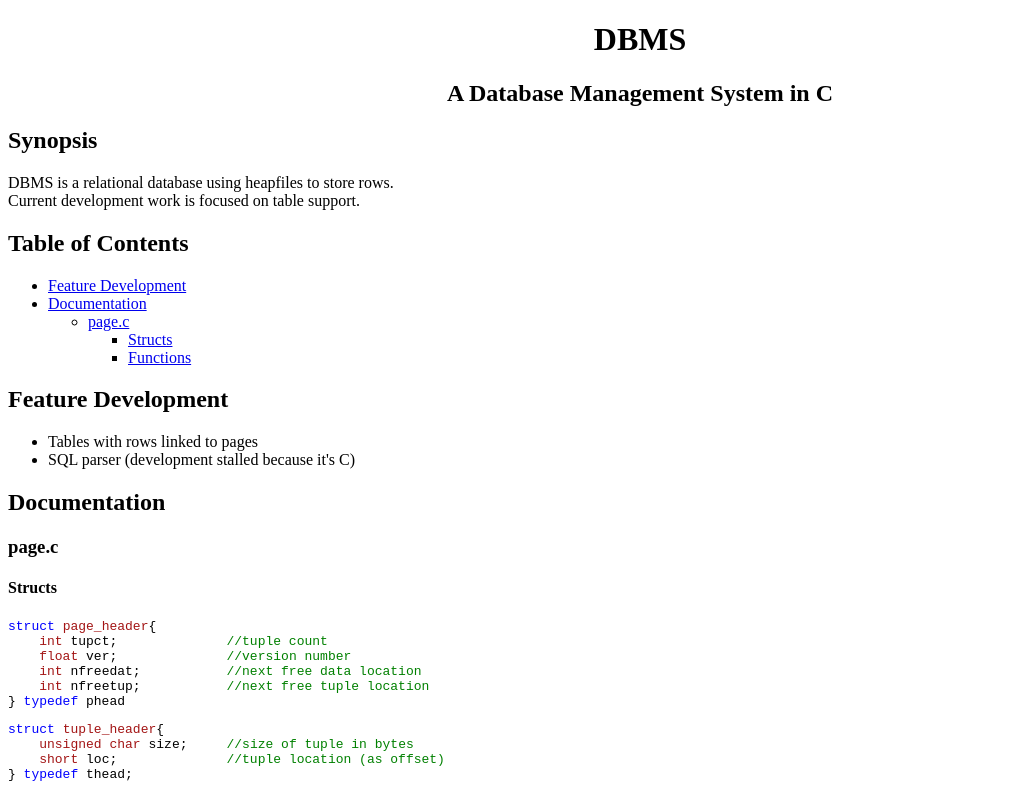
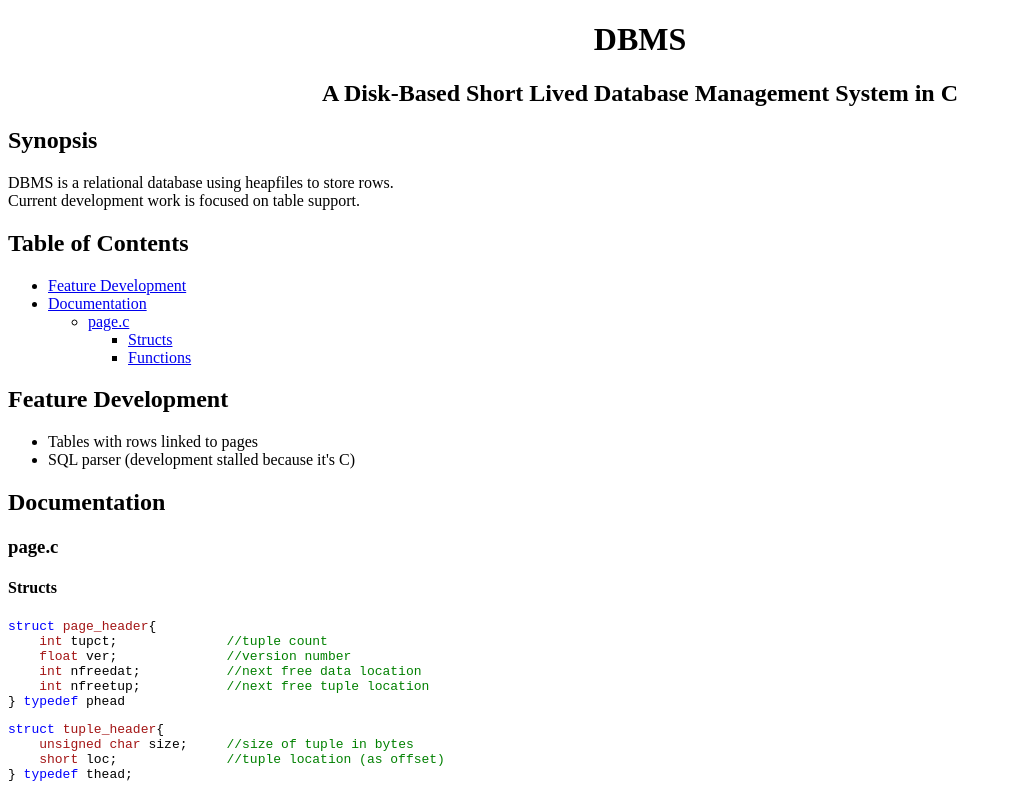
Before and after one commit to na4n/dbms, a plain HTML site: page index.html in a window 1280 px wide. Shown: the top 800 px of the page, without its empty margins (0-1012 px from the left). Drawn offline with Linux system fonts and the light colour scheme.

Commit message:
clarify program

```diff
--- a/index.html
+++ b/index.html
@@ -16,7 +16,7 @@
 <body>
 
 <h1 style="text-align: center;">DBMS</h1>
-<h2 style="text-align: center;">A Database Management System in C</h2>
+<h2 style="text-align: center;">A Disk-Based Short Lived Database Management System in C</h2>
 
 <h2>Synopsis</h2>
 <a>DBMS is a relational database using heapfiles to store rows.</a><br>
```
